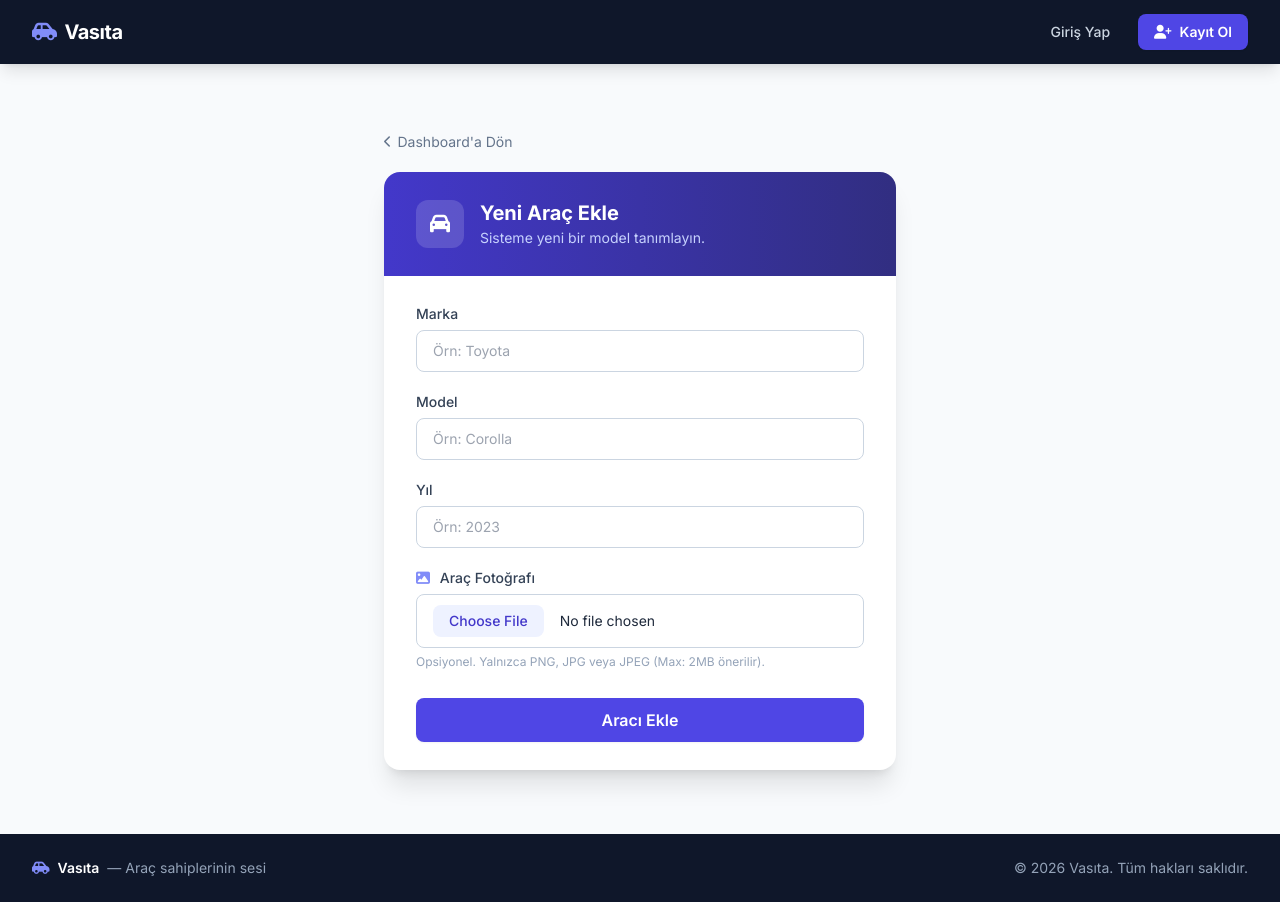
After one commit to alperendeniz/vasita, a Flask app: template app/templates/admin/add_vehicle.html in a window 1280 px wide. The commit adds this page. Run offline with Flask 3, Linux system fonts and the light colour scheme; the template is opened without the code that fills it: values that come from a table or form of the project are taken from there, others are empty; some libraries are stand-ins or nearby versions.

Commit message:
feat(admin): Faz 9 tamamlandi - RBAC, dashboard ve guvenli arac ekleme modulleri entegre edildi

```diff
--- a/app/__init__.py
+++ b/app/__init__.py
@@ -46,4 +46,7 @@ def create_app(config_name: str = "default") -> Flask:
     from app.profile import profile as profile_blueprint
     app.register_blueprint(profile_blueprint, url_prefix="/profile")
 
+    from app.admin import admin as admin_blueprint
+    app.register_blueprint(admin_blueprint, url_prefix="/admin")
+
     return app
--- /dev/null
+++ b/app/admin/forms.py
@@ -0,0 +1,49 @@
+"""
+app/admin/forms.py — Yönetici formu tanımları
+"""
+from datetime import datetime
+
+from flask_wtf import FlaskForm
+from flask_wtf.file import FileField
+from wtforms import IntegerField, StringField, SubmitField
+from wtforms.validators import DataRequired, Length, NumberRange
+
+
+class AddVehicleForm(FlaskForm):
+    """Sisteme yeni araç ekleme formu."""
+
+    brand = StringField(
+        "Marka",
+        validators=[
+            DataRequired(message="Marka alanı zorunludur."),
+            Length(max=80, message="Marka en fazla 80 karakter olabilir."),
+        ],
+    )
+    model = StringField(
+        "Model",
+        validators=[
+            DataRequired(message="Model alanı zorunludur."),
+            Length(max=80, message="Model en fazla 80 karakter olabilir."),
+        ],
+    )
+    year = IntegerField(
+        "Yıl",
+        validators=[
+            DataRequired(message="Yıl alanı zorunludur."),
+            NumberRange(
+                min=1900,
+                max=datetime.now().year + 1,
+                message="Geçerli bir yıl giriniz.",
+            ),
+        ],
+    )
+    image = FileField("Araç Fotoğrafı")
+    submit = SubmitField("Aracı Ekle")
+
+
+class VerifyForm(FlaskForm):
+    """
+    Şikayet onaylama (is_verified toggle) işlemi için boş form.
+    Sadece CSRF hidden_tag() üretmek maksadıyla kullanılır.
+    """
+    pass
--- /dev/null
+++ b/app/templates/admin/add_vehicle.html
@@ -0,0 +1,123 @@
+{% extends "base.html" %}
+
+{% block title %}Yeni Araç Ekle — Vasıta Admin{% endblock %}
+
+{% block content %}
+<div class="min-h-[calc(100vh-12rem)] flex items-center justify-center py-8">
+  <div class="w-full max-w-lg">
+
+    <!-- Geri linki -->
+    <a href="{{ url_for('admin.dashboard') }}"
+       class="inline-flex items-center gap-1.5 text-sm text-slate-500 hover:text-indigo-600 transition-colors mb-5">
+      <i class="fa-solid fa-chevron-left text-xs"></i>
+      Dashboard'a Dön
+    </a>
+
+    <!-- Kart -->
+    <div class="bg-white rounded-2xl shadow-xl overflow-hidden">
+
+      <!-- Kart başlığı -->
+      <div class="bg-gradient-to-r from-indigo-700 to-indigo-900 px-8 py-7 flex items-center gap-4">
+        <div class="w-12 h-12 rounded-xl bg-white/15 flex items-center justify-center flex-shrink-0">
+          <i class="fa-solid fa-car text-white text-xl"></i>
+        </div>
+        <div>
+          <h1 class="text-xl font-bold text-white leading-tight">Yeni Araç Ekle</h1>
+          <p class="text-indigo-200 text-sm mt-0.5">Sisteme yeni bir model tanımlayın.</p>
+        </div>
+      </div>
+
+      <!-- Form -->
+      <div class="px-8 py-7">
+        <form method="POST"
+              action="{{ url_for('admin.add_vehicle') }}"
+              enctype="multipart/form-data"
+              novalidate>
+          {{ form.hidden_tag() }}
+
+          <!-- Marka -->
+          <div class="mb-5">
+            <label for="{{ form.brand.id }}" class="block text-sm font-medium text-slate-700 mb-1.5">
+              {{ form.brand.label.text }}
+            </label>
+            {{ form.brand(
+                id=form.brand.id,
+                class_="w-full px-4 py-2.5 border rounded-lg text-sm transition-colors
+                        focus:outline-none focus:ring-2 focus:ring-indigo-500 focus:border-transparent
+                        " + ("border-red-400 bg-red-50" if form.brand.errors else "border-slate-300 hover:border-slate-400"),
+                placeholder="Örn: Toyota"
+            ) }}
+            {% for error in form.brand.errors %}
+              <p class="mt-1.5 text-red-500 text-xs"><i class="fa-solid fa-circle-exclamation mr-1"></i>{{ error }}</p>
+            {% endfor %}
+          </div>
+
+          <!-- Model -->
+          <div class="mb-5">
+            <label for="{{ form.model.id }}" class="block text-sm font-medium text-slate-700 mb-1.5">
+              {{ form.model.label.text }}
+            </label>
+            {{ form.model(
+                id=form.model.id,
+                class_="w-full px-4 py-2.5 border rounded-lg text-sm transition-colors
+                        focus:outline-none focus:ring-2 focus:ring-indigo-500 focus:border-transparent
+                        " + ("border-red-400 bg-red-50" if form.model.errors else "border-slate-300 hover:border-slate-400"),
+                placeholder="Örn: Corolla"
+            ) }}
+            {% for error in form.model.errors %}
+              <p class="mt-1.5 text-red-500 text-xs"><i class="fa-solid fa-circle-exclamation mr-1"></i>{{ error }}</p>
+            {% endfor %}
+          </div>
+
+          <!-- Yıl -->
+          <div class="mb-5">
+            <label for="{{ form.year.id }}" class="block text-sm font-medium text-slate-700 mb-1.5">
+              {{ form.year.label.text }}
+            </label>
+            {{ form.year(
+                id=form.year.id,
+                class_="w-full px-4 py-2.5 border rounded-lg text-sm transition-colors
+                        focus:outline-none focus:ring-2 focus:ring-indigo-500 focus:border-transparent
+                        " + ("border-red-400 bg-red-50" if form.year.errors else "border-slate-300 hover:border-slate-400"),
+                placeholder="Örn: 2023"
+            ) }}
+            {% for error in form.year.errors %}
+              <p class="mt-1.5 text-red-500 text-xs"><i class="fa-solid fa-circle-exclamation mr-1"></i>{{ error }}</p>
+            {% endfor %}
+          </div>
+
+          <!-- Fotoğraf -->
+          <div class="mb-7">
+            <label for="{{ form.image.id }}" class="block text-sm font-medium text-slate-700 mb-1.5">
+              <i class="fa-solid fa-image text-indigo-400 mr-1.5"></i>
+              {{ form.image.label.text }}
+            </label>
+            {{ form.image(
+                id=form.image.id,
+                class_="w-full px-4 py-2.5 border border-slate-300 rounded-lg text-sm
+                        file:mr-4 file:py-1.5 file:px-4 file:rounded-lg file:border-0
+                        file:text-sm file:font-medium file:bg-indigo-50 file:text-indigo-700
+                        hover:file:bg-indigo-100 transition-colors cursor-pointer",
+                accept=".png,.jpg,.jpeg"
+            ) }}
+            <p class="mt-1.5 text-slate-400 text-xs">
+              Opsiyonel. Yalnızca PNG, JPG veya JPEG (Max: 2MB önerilir).
+            </p>
+          </div>
+
+          <!-- Aksiyon butonları -->
+          <div class="flex flex-col sm:flex-row gap-3">
+            {{ form.submit(
+                class_="flex-1 bg-indigo-600 hover:bg-indigo-700 active:bg-indigo-800
+                        text-white font-semibold py-2.5 px-4 rounded-lg
+                        transition-colors shadow-sm focus:outline-none
+                        focus:ring-2 focus:ring-indigo-500 focus:ring-offset-2 cursor-pointer"
+            ) }}
+          </div>
+        </form>
+      </div>
+    </div>
+
+  </div>
+</div>
+{% endblock %}
--- a/app/templates/base.html
+++ b/app/templates/base.html
@@ -62,6 +62,13 @@
               <i class="fa-solid fa-user-circle text-indigo-400"></i>
               {{ current_user.username }}
             </a>
+            {% if current_user.role == 'admin' %}
+              <a href="{{ url_for('admin.dashboard') }}"
+                 class="flex items-center gap-2 text-amber-300 hover:text-amber-100 text-sm font-medium px-3 py-2 rounded-lg hover:bg-slate-800 transition-colors">
+                <i class="fa-solid fa-shield-halved"></i>
+                Admin Paneli
+              </a>
+            {% endif %}
             <a href="{{ url_for('auth.logout') }}"
                class="flex items-center gap-2 bg-slate-700 hover:bg-red-600 text-white text-sm font-medium px-4 py-2 rounded-lg transition-colors">
               <i class="fa-solid fa-right-from-bracket"></i>
@@ -103,6 +110,13 @@
             <i class="fa-solid fa-id-card"></i>
             Profilim
           </a>
+          {% if current_user.role == 'admin' %}
+            <a href="{{ url_for('admin.dashboard') }}"
+               class="flex items-center gap-2 text-amber-300 hover:text-amber-100 text-sm px-3 py-2 rounded-lg hover:bg-slate-800 transition-colors">
+              <i class="fa-solid fa-shield-halved"></i>
+              Admin Paneli
+            </a>
+          {% endif %}
           <a href="#"
              class="flex items-center gap-2 text-slate-300 hover:text-white text-sm px-3 py-2 rounded-lg hover:bg-slate-800 transition-colors">
             <i class="fa-solid fa-circle-exclamation"></i>
```
Also changed, not shown: app/admin/__init__.py (added, +12 -0 lines), app/admin/routes.py (added, +138 -0 lines), app/decorators.py (added, +24 -0 lines), app/templates/admin/dashboard.html (added, +98 -0 lines), app/templates/main/index.html (+7 -7 lines), app/templates/main/vehicle_detail.html (+5 -5 lines), docs/ai-gunlugu.md (+24 -0 lines), app/static/vehicle_pics/default_car.jpg (added), app/static/vehicle_pics/f10208dd4a604de187e0c538dcd8a922_Honda_Civic_2000.jpg (added).
